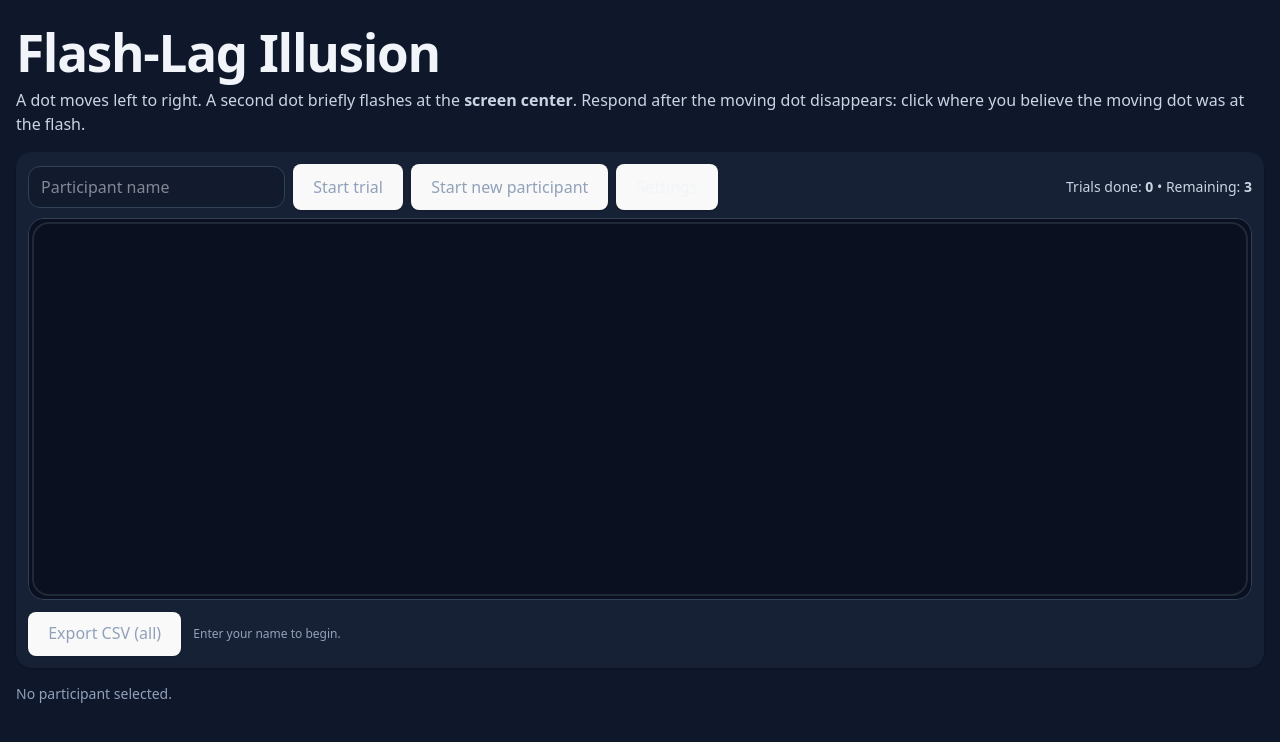
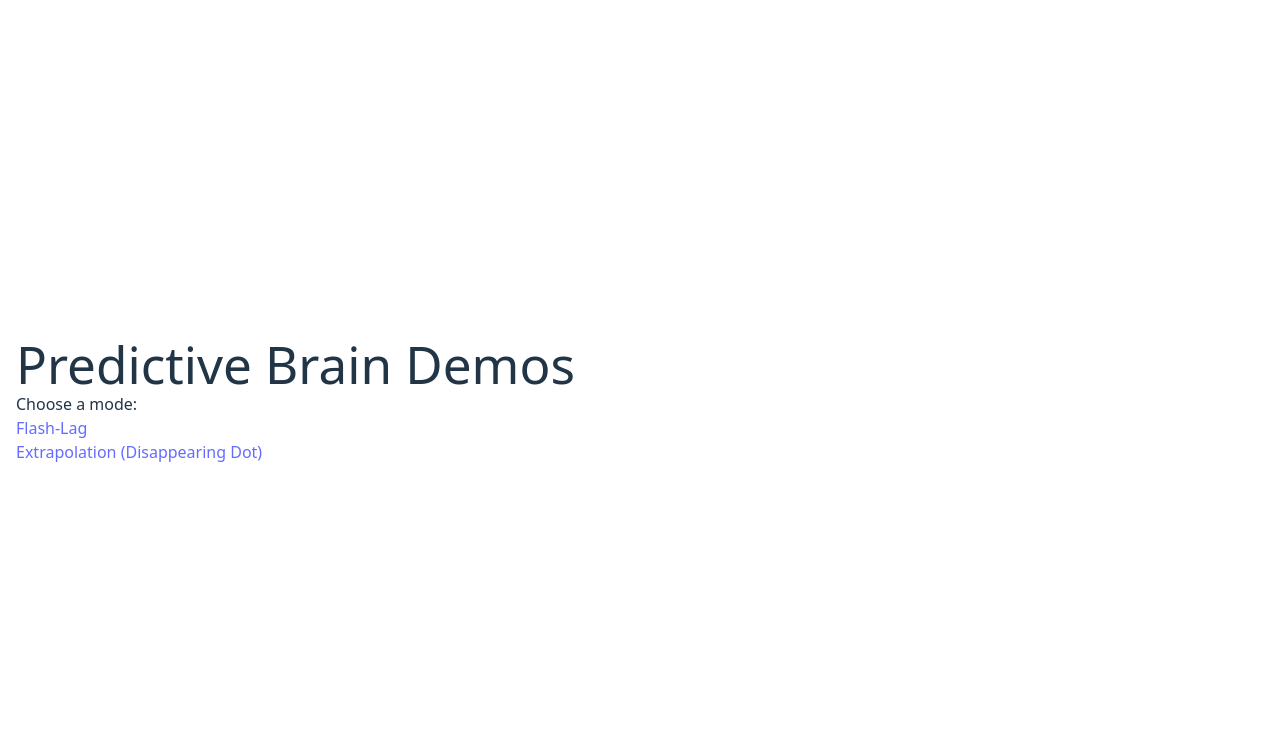
Before and after one commit to dgrignol/flashlag-demo, a React (Vite) app: page / in a window 1280 px wide. Shown: the top 742 px of the page. Built offline with nearby package versions, Linux system fonts and the light colour scheme.

Commit message:
feat(routing): add react-router and scaffold /flash and /vanish modes

```diff
--- a/package.json
+++ b/package.json
@@ -11,7 +11,8 @@
   },
   "dependencies": {
     "react": "^19.1.1",
-    "react-dom": "^19.1.1"
+    "react-dom": "^19.1.1",
+    "react-router-dom": "^7.9.1"
   },
   "devDependencies": {
     "@eslint/js": "^9.36.0",
--- a/src/main.jsx
+++ b/src/main.jsx
@@ -1,10 +1,30 @@
 import React from "react";
 import ReactDOM from "react-dom/client";
-import FlashLagGame from "./FlashLagGame";
 import "./index.css";
+import { BrowserRouter, Routes, Route, Link, Navigate } from "react-router-dom";
+import FlashLagGame from "./modes/FlashLagGame.jsx";
+import VanishDotGame from "./modes/VanishDotGame.jsx";
+
+function Home() {
+  return (
+    <div style={{maxWidth:900, margin:"0 auto", padding:16}}>
+      <h1>Predictive Brain Demos</h1>
+      <p>Choose a mode:</p>
+      <ul>
+        <li><Link to="/flash">Flash-Lag</Link></li>
+        <li><Link to="/vanish">Extrapolation (Disappearing Dot)</Link></li>
+      </ul>
+    </div>
+  );
+}
 
 ReactDOM.createRoot(document.getElementById("root")).render(
-  <React.StrictMode>
-    <FlashLagGame />
-  </React.StrictMode>
+  <BrowserRouter>
+    <Routes>
+      <Route path="/" element={<Home />} />
+      <Route path="/flash" element={<FlashLagGame />} />
+      <Route path="/vanish" element={<VanishDotGame />} />
+      <Route path="*" element={<Navigate to="/" replace />} />
+    </Routes>
+  </BrowserRouter>
 );
--- /dev/null
+++ b/src/modes/VanishDotGame.jsx
@@ -0,0 +1,10 @@
+import React from "react";
+
+export default function VanishDotGame() {
+  return (
+    <div style={{maxWidth:900, margin:"0 auto", padding:16}}>
+      <h2>Extrapolation (Disappearing Dot)</h2>
+      <p>Work in progress. Use the nav to switch between modes.</p>
+    </div>
+  );
+}
```
Also changed, not shown: src/modes/FlashLagGame.jsx (renamed from src/FlashLagGame.jsx), 1 other file (tests, documents, lock files or other folders).
